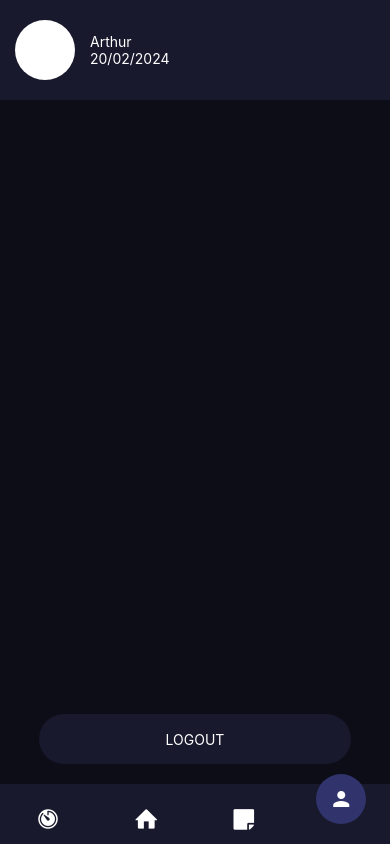
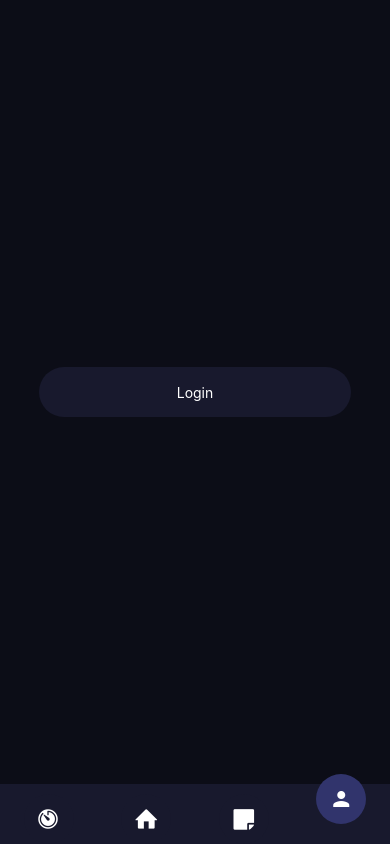
Before and after one commit to ArthurBrigueli/GymPump, a React Native app in the folder GymPump/: screen /Profile in a window 390 px wide. Built offline with nearby package versions, Linux system fonts and the light colour scheme; what expo-notifications, expo-sqlite would draw is missing.

Commit message:
feat: authContext login

```diff
--- a/GymPump/App.js
+++ b/GymPump/App.js
@@ -13,6 +13,9 @@ import Home from './screens/Home';
 import Login from './screens/Login'; // Importe a tela de login
 import Profile from './screens/Profile';
 import Register from './screens/Register';
+
+
+import {AuthProvider} from './context/AuthContext'
 
 const Tab = createBottomTabNavigator();
 const Stack = createStackNavigator();
@@ -93,6 +96,7 @@ const MainTabs = () => (
 );
 
 const App = () => (
+  <AuthProvider>
     <GestureHandlerRootView style={{ flex: 1 }}>
       <NavigationContainer>
         <StatusBar
@@ -107,6 +111,7 @@ const App = () => (
         </Stack.Navigator>
       </NavigationContainer>
     </GestureHandlerRootView>
+  </AuthProvider>
 );
 
 export default App;
--- a/GymPump/components/StatusProfile/StatusProfile.jsx
+++ b/GymPump/components/StatusProfile/StatusProfile.jsx
@@ -1,11 +1,14 @@
 import { useState } from 'react'
 import {View, Text, TouchableOpacity, StyleSheet, Image} from 'react-native'
 import { NavigationContainer, useNavigation } from '@react-navigation/native';
+import { useAuth } from '../../context/AuthContext';
+
 
 const StatusProfile = ()=>{
 
     const [openModalProfile, setOpenModalProfile] = useState(false)
     const navigation = useNavigation()
+    const { user, token } = useAuth()
 
     const handleProfile = ()=>{
         setOpenModalProfile(!openModalProfile)
@@ -16,7 +19,7 @@ const StatusProfile = ()=>{
     return(
         <View style={styles.container}>
             <TouchableOpacity style={styles.containerProfile} onPress={handleProfile}>
-
+                {token && (<Text>{user.nome[0]}</Text>)}
             </TouchableOpacity>
 
         </View>
@@ -53,6 +56,8 @@ const styles = StyleSheet.create({
         marginRight: 15,
         borderColor: 'gray',
         borderWidth: 1,
+        justifyContent: 'center',
+        alignItems: 'center'
 
     }
 })
--- /dev/null
+++ b/GymPump/context/AuthContext.js
@@ -0,0 +1,29 @@
+import React, { createContext, useContext, useState } from 'react';
+
+const AuthContext = createContext();
+
+export const AuthProvider = ({ children }) => {
+  const [user, setUser] = useState(null);
+  const [token, setToken] = useState(null);
+
+  const updateUserState = (userData, authToken) => {
+    setUser(userData);
+    setToken(authToken);
+  };
+
+
+  const logoutAuth = ()=>{
+    setUser('')
+    setToken('')
+  }
+
+  return (
+    <AuthContext.Provider value={{ user, token, updateUserState, logoutAuth }}>
+      {children}
+    </AuthContext.Provider>
+  );
+};
+
+export const useAuth = () => {
+  return useContext(AuthContext);
+};
--- a/GymPump/package.json
+++ b/GymPump/package.json
@@ -24,10 +24,12 @@
     "body-parser": "^1.20.2",
     "date-fns": "^3.2.0",
     "expo": "~49.0.15",
+    "expo-jwt": "^1.7.0",
     "expo-notifications": "~0.20.1",
     "expo-sqlite": "~11.3.3",
     "expo-status-bar": "~1.6.0",
     "express": "^4.18.2",
+    "jsonwebtoken": "^9.0.2",
     "lottie-react-native": "5.1.6",
     "mysql2": "^3.9.2",
     "react": "18.2.0",
--- a/GymPump/screens/Login.jsx
+++ b/GymPump/screens/Login.jsx
@@ -1,6 +1,9 @@
 import { useState } from 'react';
 import {View, Text, TouchableOpacity, StyleSheet, TextInput} from 'react-native'
 import { Ionicons, Entypo, FontAwesome } from '@expo/vector-icons';
+import axios from 'axios'
+import AsyncStorage from "@react-native-async-storage/async-storage";
+import { useAuth } from '../context/AuthContext';
 
 const Login = ({navigation})=>{
 
@@ -8,10 +11,23 @@ const Login = ({navigation})=>{
 
     const [user, setUser] = useState('')
     const [password, setPassword] = useState('')
+    const {updateUserState} = useAuth()
 
-    const handleLogin = ()=>{
-        console.log(user, password)
-        navigation.navigate('Home')
+    const [showError, setShowError] = useState(null)
+
+    const handleLogin = async()=>{
+
+        const response = await axios.post('http://192.168.0.103:8000/api/login/user', {
+            nome: user,
+            senha: password
+        })
+
+        if(response.data.token){
+            updateUserState(response.data.user, response.data.token)
+            navigation.navigate('Home')
+        }else{
+            setShowError('Credenciais incorreta')
+        }
     }
 
     const handleCriarConta = ()=>{
@@ -40,6 +56,11 @@ const Login = ({navigation})=>{
                             </TouchableOpacity>
                         </View>
                     </View>
+                    {showError && (
+                        <View style={styles.containerErro}>
+                            <Text>{showError}</Text>
+                        </View>
+                    )}
                     <View style={styles.containerEsqueceu}>
                         <TouchableOpacity>
                             <Text style={styles.txt}>Esqueceu a senha?</Text>
@@ -66,6 +87,13 @@ const styles = StyleSheet.create({
         flex: 1,
         justifyContent: 'center',
         alignItems: 'center',
+    },
+    containerErro: {
+        backgroundColor: '#fc95a1',
+        justifyContent: 'center',
+        alignItems: 'center',
+        padding: 5,
+        borderRadius: 5
     },
     h1: {
         color: 'white',
--- a/GymPump/screens/Profile.jsx
+++ b/GymPump/screens/Profile.jsx
@@ -1,24 +1,34 @@
 import { StyleSheet, Text, TouchableOpacity, View, ScrollView, ActivityIndicator, FlatList} from 'react-native';
 
 import { NavigationContainer, useNavigation } from '@react-navigation/native';
+import { useAuth } from '../context/AuthContext';
+
 
 const Profile = ()=>{
 
     const navigation = useNavigation()
+    const {user, token, logoutAuth} = useAuth()
 
-    const handleLogout = ()=>{
+    const handleLogout = async()=>{
+        logoutAuth()
+    }
+
+    const handleLogin = ()=>{
         navigation.navigate('Login')
+
     }
 
     return(
         <View style={styles.container}>
+            {token ? (
+                <>
                     <View style={styles.containerProfile}>
                         <View style={styles.containerIconProfile}>
-
+                            {token && (<Text style={styles.txtIcon}>{user.nome[0]}</Text>)}
                         </View>
                         <View>
-                    <Text style={styles.txt}>Arthur</Text>
-                    <Text style={styles.txt}>20/02/2024</Text>
+                            <Text style={styles.txt}>{user.nome}</Text>
+                            <Text style={styles.txt}>{user.email}</Text>
                         </View>
                     </View>
 
@@ -27,6 +37,14 @@ const Profile = ()=>{
                             <Text style={styles.txt}>LOGOUT</Text>
                         </TouchableOpacity>
                     </View>
+                </>
+            ):(
+                <View style={styles.containerNotLoggin}>
+                    <TouchableOpacity style={styles.btnLogout} onPress={handleLogin}>
+                        <Text style={styles.txt}>Login</Text>
+                    </TouchableOpacity>
+                </View>
+            )}
         </View>
     )
 }
@@ -36,6 +54,15 @@ const styles = StyleSheet.create({
         backgroundColor: '#0c0d17',
         flex: 1,
         justifyContent: 'space-between'
+    },
+
+    txtIcon: {
+        fontSize: 20
+    },
+    containerNotLoggin: {
+        flex: 1,
+        justifyContent: 'center',
+        alignItems: 'center'
     },
     containerProfile: {
         backgroundColor: '#18192d',
@@ -65,7 +92,9 @@ const styles = StyleSheet.create({
         backgroundColor: 'white',
         width: 60,
         height: 60,
-        borderRadius: 100
+        borderRadius: 100,
+        justifyContent: 'center',
+        alignItems: 'center'
     },
     txt: {
         color: 'white'
--- a/GymPump/screens/Time.jsx
+++ b/GymPump/screens/Time.jsx
@@ -55,6 +55,7 @@ const TimeScreen = () => {
         setTimeData(JSON.parse(data))
       }
     }
+
 
     data()
   }, [])
```
Also changed, not shown: GymPump/api/app.js (+34 -0 lines), 2 other files (tests, documents, lock files or other folders). Lines whose indentation alone changed are shown as unchanged.
